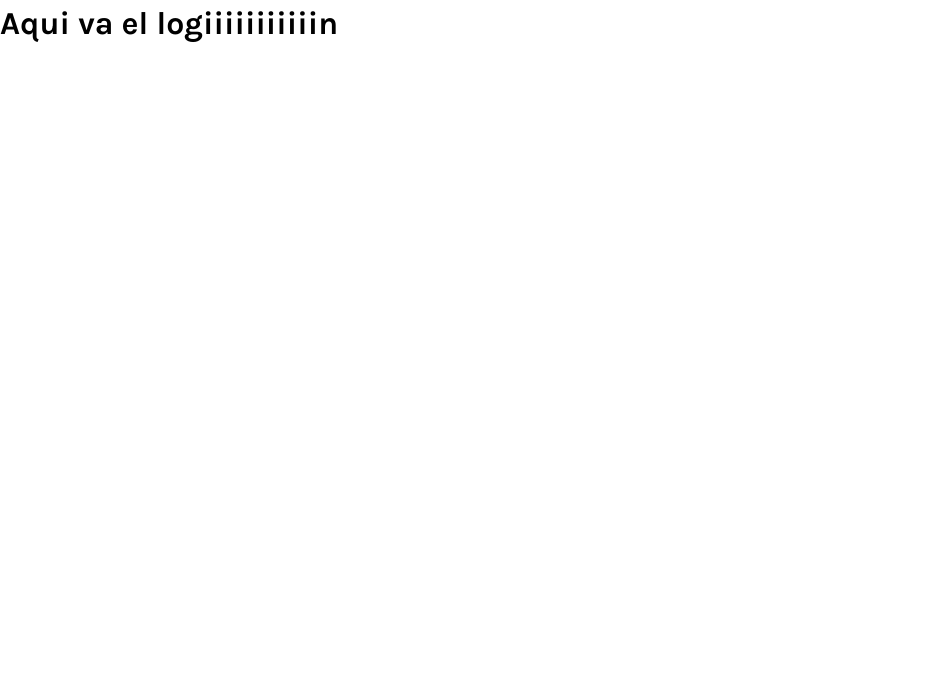
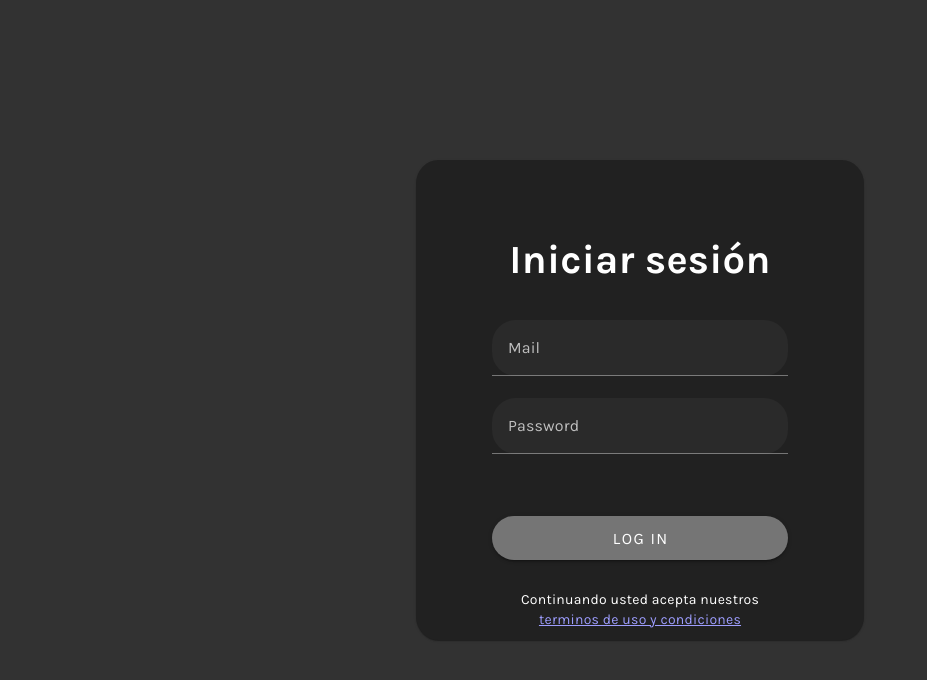
Before and after one commit to Alejo0997/BOOK-PRO, a Vue app in the folder book-project/: page / in a window 1280 px wide. Shown: the top 680 px of the page, without its empty margins (0-927 px from the left). Built offline with nearby package versions, Linux system fonts and the light colour scheme.

Commit message:
Se agrega componente de Login

```diff
--- a/book-project/src/views/BPHome.vue
+++ b/book-project/src/views/BPHome.vue
@@ -1,7 +1,20 @@
 <template>
-    <BPLogin />
+    <div class="bplogin">
+        <BPLogin />
+    </div>
 </template>
 
 <script lang="ts" setup>
 import BPLogin from '@/views/BPLogin.vue'
 </script>
+
+<style>
+.bplogin {
+    background-color: var(--background-secondary);
+    height: 100vh;
+    width: 100vw;
+    display: flex;
+    justify-content: center;
+    align-items: center;
+}
+</style>
--- a/book-project/src/views/BPLogin.vue
+++ b/book-project/src/views/BPLogin.vue
@@ -1,11 +1,73 @@
 <template>
-    <h1>Aqui va el logiiiiiiiiiiin</h1>
+    <v-card class="form1 pa-15">
+        <v-card-title class="">
+            <h1 class="title">Iniciar sesión</h1>
+        </v-card-title>
+        <v-card-text class="mt-5">
+            <v-form fast-fail @submit.prevent>
+                <v-text-field rounded="xl" v-model="mail" label="Mail"></v-text-field>
+
+                <v-text-field rounded="xl" v-model="password" label="Password" type="password"></v-text-field>
+                <v-btn class="btn mt-10 bg-grey-darken-1" rounded="xl" size="large" block>Log In</v-btn>
+                <p class="terms">Continuando usted acepta nuestros <a href=" #">terminos de uso y
+                        condiciones</a></p>
+
+                <div class="mt-5 d-flex  ga-5 align-center justify-space-between">
+                    <p>Otros errores de inicio de <a href="#">sesión</a></p>
+                    <p><a href="#">Olvidó su contraseña</a></p>
+                </div>
+                <!-- </BPButton> -->
+            </v-form>
+        </v-card-text>
+        <div class="button">
+            <BPThemeToggle />
+        </div>
+    </v-card>
 </template>
 
-<script setup lang="ts">
+<script setup>
+import { ref } from 'vue';
+import BPThemeToggle from '@/components/atoms/BPThemeToggle.vue';
+import BPButton from '@/components/atoms/BPButton.vue';
+// import axios from 'axios';
 
+const email = ref('')
+const password = ref('')
+const message = ref('')
+
+async function register() {
+    try {
+        const response = await axios.post('http://localhost:3000/register', {
+            email: email.value,
+            password: password.value,
+        });
+        message.value = response.data.message;
+    } catch (error) {
+        message.value = error.response.data.message || 'Error al registrarse';
+    }
+}
 </script>
 
 <style scoped>
+.form1 {
+    width: 35%;
+    height: 60%;
+    border-radius: 5%;
+}
 
+.title {
+    text-align: center;
+}
+
+.terms {
+    text-align: center;
+    margin-top: 10%;
+    padding-bottom: 10%;
+}
+
+.button {
+    display: flex;
+    justify-content: baseline;
+    margin-top: 20px
+}
 </style>
```
Also changed, not shown: book-project/src/components/register.vue (added).
